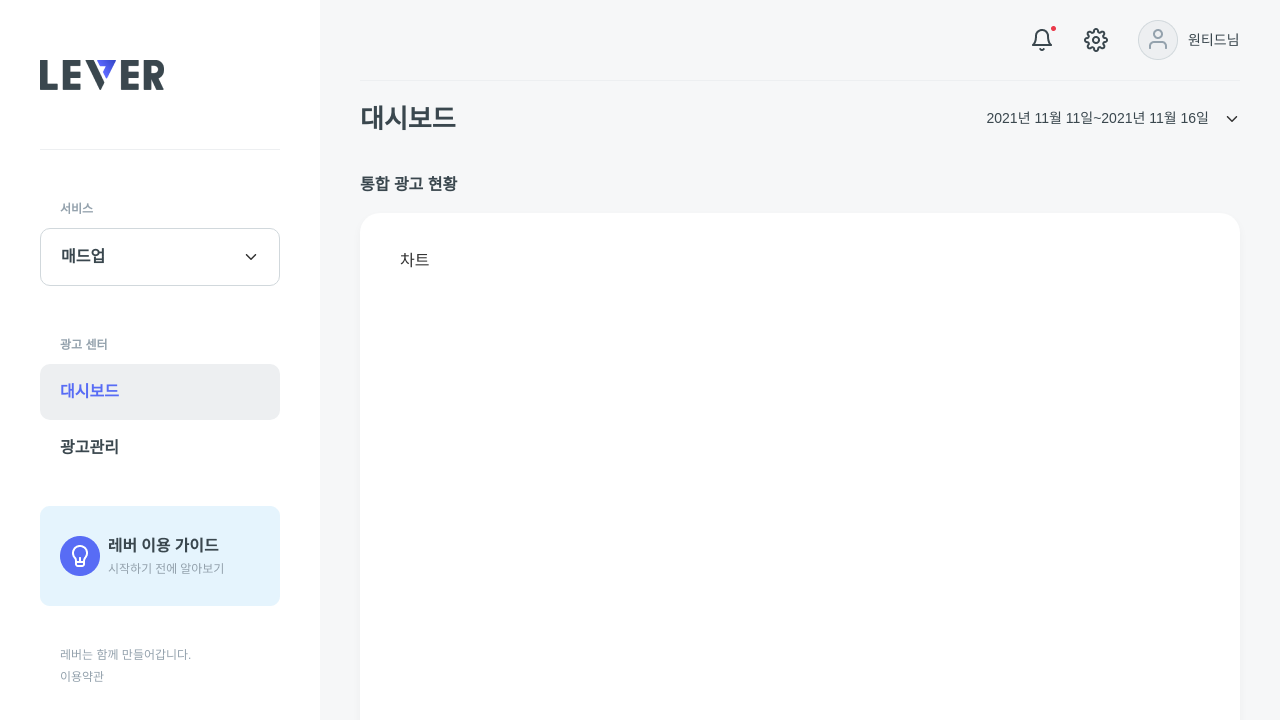
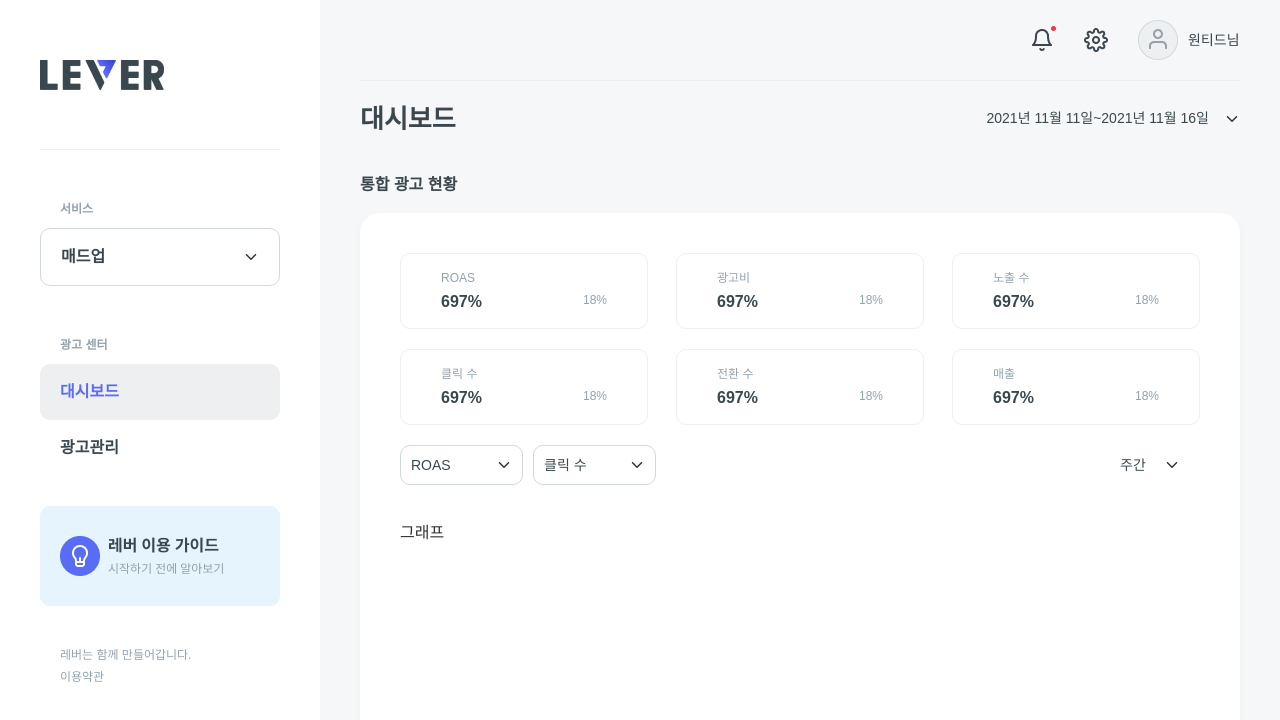
Before and after one commit to strongpond/ad-management-service, a React (Create React App) app: page / in a window 1280 px wide. Shown: the top 720 px of the page. Built offline with nearby package versions, Linux system fonts and the light colour scheme.

Commit message:
Design: Dashboard Chart 디자인 완성

```diff
--- a/package.json
+++ b/package.json
@@ -8,6 +8,7 @@
     "@testing-library/user-event": "^13.5.0",
     "axios": "^1.1.3",
     "react": "^18.2.0",
+    "react-datepicker": "^4.8.0",
     "react-dom": "^18.2.0",
     "react-hooks": "^1.0.1",
     "react-icons": "^4.6.0",
--- a/src/App.js
+++ b/src/App.js
@@ -1,16 +1,36 @@
 import React from "react";
 import { BrowserRouter, Routes, Route } from "react-router-dom";
+import styled from "styled-components";
+import { AsideBar, Header } from "./components";
 import { Dashboard, AdManagement } from "./pages";
 
 const App = () => {
   return (
     <BrowserRouter>
-      <Routes>
-        <Route exact path="/" element={<Dashboard />} />
-        <Route exact path="/ad" element={<AdManagement />} />
-      </Routes>
+      <Container>
+        <AsideBar />
+        <MainSection>
+          <Header />
+          <Routes>
+            <Route exact path="/" element={<Dashboard />} />
+            <Route exact path="/ad" element={<AdManagement />} />
+          </Routes>
+        </MainSection>
+      </Container>
     </BrowserRouter>
   );
 };
 
 export default App;
+
+const Container = styled.div`
+  display: flex;
+  height: 100vh;
+  width: 100vw;
+`;
+
+const MainSection = styled.section`
+  flex-grow: 1;
+  padding: 0 40px;
+  background-color: ${({ theme }) => theme.colors.grey};
+`;
--- a/src/components/AsideBar.js
+++ b/src/components/AsideBar.js
@@ -1,8 +1,16 @@
 import React from "react";
+import { Link, useLocation } from "react-router-dom";
 import { IoIosArrowDown } from "react-icons/io";
 import styled from "styled-components";
 
 const AsideBar = () => {
+  const pathName = useLocation().pathname;
+
+  const menus = [
+    { name: "대시보드", path: "/" },
+    { name: "광고관리", path: "/ad" },
+  ];
+
   return (
     <MenuBox>
       <NavBox>
@@ -19,8 +27,15 @@ const AsideBar = () => {
         <ServiceBox>
           <ServiceTitle>광고 센터</ServiceTitle>
           <TabMenuList>
-            <TabMenu className="isSelected">대시보드</TabMenu>
-            <TabMenu>광고관리</TabMenu>
+            {menus.map((menu, index) => {
+              return (
+                <TabLink to={menu.path} key={index}>
+                  <TabMenu className={pathName === menu.path ? "isActive" : ""}>
+                    {menu.name}
+                  </TabMenu>
+                </TabLink>
+              );
+            })}
           </TabMenuList>
         </ServiceBox>
       </NavBox>
@@ -92,8 +107,9 @@ const TabMenu = styled.div`
   background-color: ${({ theme }) => theme.colors.white};
   font-size: ${({ theme }) => theme.fontSizes.navTitle};
   font-weight: 700;
+  text-decoration: none;
 
-  &.isSelected {
+  &.isActive {
     color: ${({ theme }) => theme.colors.blue};
     background-color: ${({ theme }) => theme.colors.lightGrey};
   }
@@ -101,6 +117,10 @@ const TabMenu = styled.div`
   &:hover {
     cursor: pointer;
   }
+`;
+
+const TabLink = styled(Link)`
+  text-decoration: none;
 `;
 
 const FooterBox = styled.div`
--- /dev/null
+++ b/src/components/Dashboard/Board.js
@@ -0,0 +1,162 @@
+import React from "react";
+import { IoIosArrowDown } from "react-icons/io";
+import styled from "styled-components";
+
+const Board = () => {
+  const cardList = ["ROAS", "광고비", "노출 수", "클릭 수", "전환 수", "매출"];
+  const cardMap = {
+    roas: "ROAS",
+    cost: "광고비",
+    imp: "노출수",
+    click: "클릭수",
+    cvr: "전환수",
+    ctr: "매출",
+  };
+  const executeCard = cardType => {
+    return cardMap[cardType];
+  };
+
+  return (
+    <Container>
+      <CardBox>
+        {cardList.map((el, index) => {
+          return (
+            <Card>
+              <CardName>{el}</CardName>
+              <CardDataBox>
+                <CardData>697%</CardData>
+                <FluctuationRate>18%</FluctuationRate>
+              </CardDataBox>
+            </Card>
+          );
+        })}
+      </CardBox>
+      <ChartBox>
+        <ChartViewBox>
+          <ChartDropDownBox>
+            <ChartDropDown>
+              <DropDownMenu>ROAS</DropDownMenu>
+              <IoIosArrowDown />
+            </ChartDropDown>
+            <ChartDropDown>
+              <DropDownMenu>클릭 수</DropDownMenu>
+              <IoIosArrowDown />
+            </ChartDropDown>
+          </ChartDropDownBox>
+          <ChartDateFilterBox>
+            <ChartDateFilter>주간</ChartDateFilter>
+            <IoIosArrowDown />
+          </ChartDateFilterBox>
+        </ChartViewBox>
+        <Chart>그래프</Chart>
+      </ChartBox>
+    </Container>
+  );
+};
+
+export default Board;
+
+const Container = styled.div`
+  display: flex;
+  flex-direction: column;
+  padding: 40px;
+  height: 654px;
+  background-color: ${({ theme }) => theme.colors.white};
+  box-shadow: 0px 4px 10px rgba(0, 0, 0, 0.04);
+  border-radius: 20px;
+`;
+
+const CardBox = styled.div`
+  display: flex;
+  justify-content: space-between;
+  flex-wrap: wrap;
+  margin-bottom: 40px 40px 20px 40px;
+`;
+
+const Card = styled.div`
+  margin-bottom: 20px;
+  padding: 18px 40px;
+  width: 31%;
+  background-color: ${({ theme }) => theme.colors.white};
+  border: 0.5px solid ${({ theme }) => theme.colors.lightGrey};
+  border-radius: 10px;
+`;
+
+const CardName = styled.div`
+  margin-bottom: 10px;
+  color: ${({ theme }) => theme.colors.fontGrey};
+  font-size: ${({ theme }) => theme.fontSizes.navSubtitle};
+  font-weight: 500;
+`;
+
+const CardDataBox = styled.div`
+  display: flex;
+  flex-direction: row;
+  justify-content: space-between;
+`;
+
+const CardData = styled.div`
+  color: ${({ theme }) => theme.colors.fontBlack};
+  font-size: ${({ theme }) => theme.fontSizes.navTitle};
+  font-weight: 700;
+`;
+
+const FluctuationRate = styled.div`
+  color: ${({ theme }) => theme.colors.fontGrey};
+  font-size: ${({ theme }) => theme.fontSizes.navSubtitle};
+  font-weight: 500;
+`;
+
+const ChartBox = styled.div``;
+
+const ChartViewBox = styled.div`
+  display: flex;
+  flex-direction: row;
+  justify-content: space-between;
+  margin-bottom: 40px;
+`;
+
+const ChartDropDownBox = styled.div`
+  display: flex;
+  flex-direction: row;
+`;
+
+const ChartDropDown = styled.div`
+  display: flex;
+  flex-direction: row;
+  justify-content: space-between;
+  align-items: center;
+  margin-right: 10px;
+  padding: 10px;
+  width: 123px;
+  height: 40px;
+  background-color: ${({ theme }) => theme.colors.white};
+  border: 0.5px solid ${({ theme }) => theme.colors.borderGrey};
+  border-radius: 10px;
+`;
+
+const DropDownMenu = styled.p`
+  color: ${({ theme }) => theme.colors.fontBlack};
+  font-size: ${({ theme }) => theme.fontSizes.mdTitle};
+  font-weight: 500;
+`;
+
+const ChartDateFilterBox = styled.div`
+  display: flex;
+  flex-direction: row;
+  justify-content: space-between;
+  align-items: center;
+  margin-right: 10px;
+  padding: 10px;
+  width: 80px;
+  height: 40px;
+  background-color: ${({ theme }) => theme.colors.white};
+`;
+
+const ChartDateFilter = styled.p`
+  color: ${({ theme }) => theme.colors.fontBlack};
+  font-size: ${({ theme }) => theme.fontSizes.mdTitle};
+  font-weight: 500;
+`;
+
+const Chart = styled.div``;
--- /dev/null
+++ b/src/components/Dashboard/index.js
@@ -0,0 +1 @@
+export { default as Board } from "./Board";
--- a/src/components/index.js
+++ b/src/components/index.js
@@ -1,2 +1,3 @@
 export { default as AsideBar } from "./AsideBar";
 export { default as Header } from "./Header";
+export { Board } from "./Dashboard";
--- a/src/pages/AdManagement.js
+++ b/src/pages/AdManagement.js
@@ -1,41 +1,22 @@
 import React from "react";
 import styled from "styled-components";
-import { AsideBar, Header } from "../components";
 
 const AdManagement = () => {
   return (
     <Container>
-      <AsideBar />
-      <MainSection>
-        <Header />
-        <MainBox>
       <TitleBox>
         <Title>광고관리</Title>
       </TitleBox>
       <MainBoard>
         <Board>차트</Board>
       </MainBoard>
-        </MainBox>
-      </MainSection>
     </Container>
   );
 };
 
 export default AdManagement;
 
-const Container = styled.div`
-  display: flex;
-  height: 100vh;
-  width: 100vw;
-`;
-
-const MainSection = styled.section`
-  flex-grow: 1;
-  padding: 0 40px;
-  background-color: ${({ theme }) => theme.colors.grey};
-`;
-
-const MainBox = styled.section`
+const Container = styled.section`
   display: flex;
   flex-direction: column;
 `;
--- a/src/pages/Dashboard.js
+++ b/src/pages/Dashboard.js
@@ -1,15 +1,11 @@
 import React from "react";
 import { IoIosArrowDown } from "react-icons/io";
 import styled from "styled-components";
-import { AsideBar, Header } from "../components";
+import { Board } from "../components";
 
 const Dashboard = () => {
   return (
     <Container>
-      <AsideBar />
-      <MainSection>
-        <Header />
-        <MainBox>
       <TitleBox>
         <Title>대시보드</Title>
         <DateBox>
@@ -19,29 +15,15 @@ const Dashboard = () => {
       </TitleBox>
       <MainBoard>
         <BoardTitle>통합 광고 현황</BoardTitle>
-            <Board>차트</Board>
+        <Board />
       </MainBoard>
-        </MainBox>
-      </MainSection>
     </Container>
   );
 };
 
 export default Dashboard;
 
-const Container = styled.div`
-  display: flex;
-  height: 100vh;
-  width: 100vw;
-`;
-
-const MainSection = styled.section`
-  flex-grow: 1;
-  padding: 0 40px;
-  background-color: ${({ theme }) => theme.colors.grey};
-`;
-
-const MainBox = styled.section`
+const Container = styled.section`
   display: flex;
   flex-direction: column;
 `;
@@ -79,11 +61,3 @@ const BoardTitle = styled.h2`
   font-size: ${({ theme }) => theme.fontSizes.navTitle};
   font-weight: 700;
 `;
-
-const Board = styled.div`
-  padding: 40px;
-  height: 654px;
-  background-color: ${({ theme }) => theme.colors.white};
-  box-shadow: 0px 4px 10px rgba(0, 0, 0, 0.04);
-  border-radius: 20px;
-`;
```
Also changed, not shown: src/data/trend-data-set.json (+5 -5 lines), 2 other files (tests, documents, lock files or other folders). Lines whose indentation alone changed are shown as unchanged.
